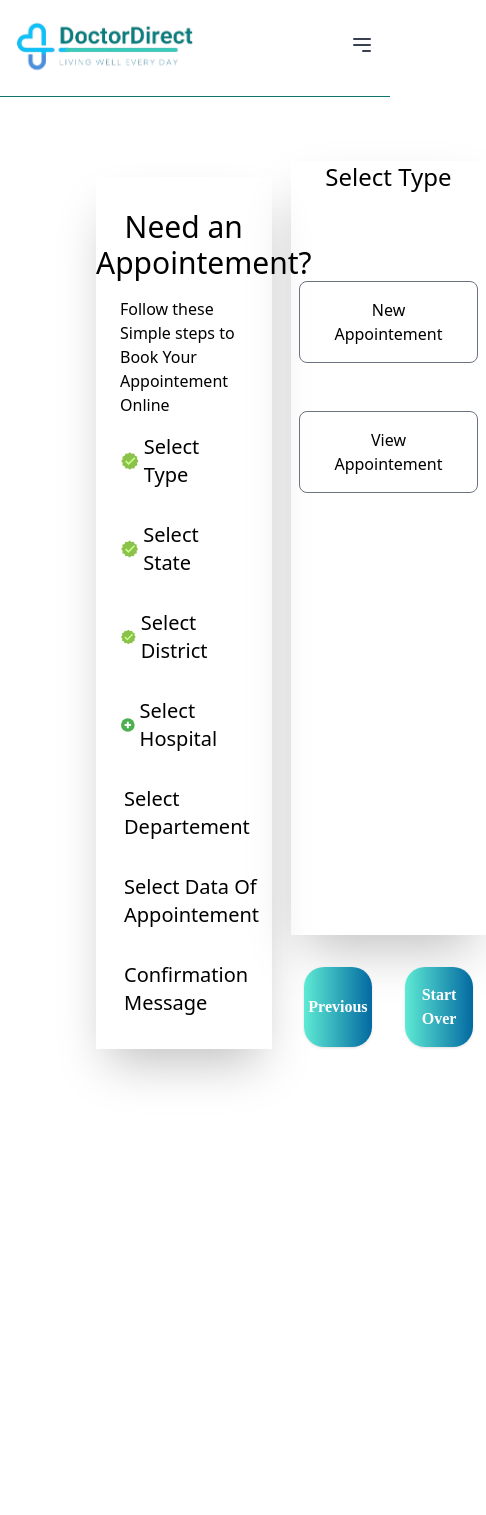
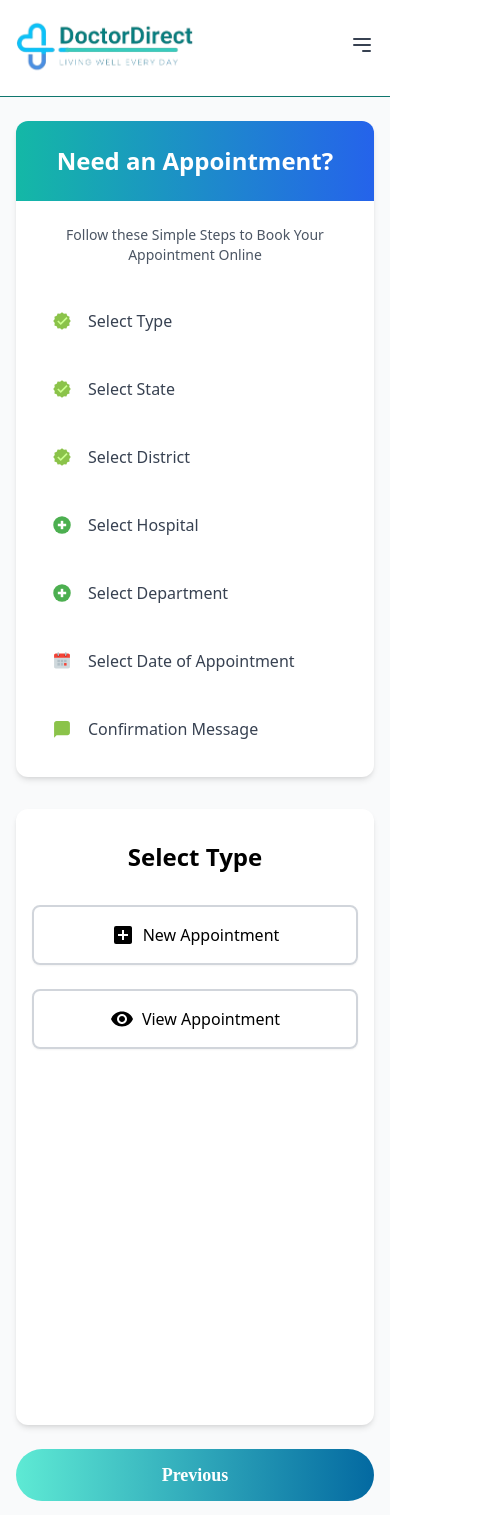
Before and after one commit to ansh-2004/doctor-direct-v2, a React (Create React App) app in the folder frontend/: page /Book_Appointement_type in a window 390 px wide. Shown: the top 1515 px of the page, 486 px wide, since content can reach past the window. Before the commit the page ends 1129 px from the top, so only its background shows below. Built offline with nearby package versions, Linux system fonts and the light colour scheme.

Commit message:
making little bit responsive

```diff
--- a/frontend/src/Components/Button.jsx
+++ b/frontend/src/Components/Button.jsx
@@ -4,7 +4,7 @@ const Button = ({ onClick, children, className = "" }) => {
 	return (
 		<button
 			onClick={onClick}
-			className={`px-10 py-3 text-lg font-semibold text-white transition-all rounded-full sm:text-xl bg-gradient-to-r from-teal-300 to-sky-700 hover:scale-110 font-['Poppins'] ${className}`}
+			className={`px-10 py-3 text-lg font-semibold text-white transition-all rounded-full sm:text-xl bg-gradient-to-r from-teal-300 to-sky-700 hover:scale-105 duration-100 font-['Poppins'] ${className}`}
 		>
 			{children}
 		</button>
--- a/frontend/src/Components/Home/Book_Appointement/Book_Appointement_Mode.jsx
+++ b/frontend/src/Components/Home/Book_Appointement/Book_Appointement_Mode.jsx
@@ -4,24 +4,31 @@ import { useContext } from "react";
 import { AppContext } from "../../Context/AppContext";
 
 const Book_Appointement_Mode = () => {
-
-  const {appointmentData,setAppointmentData} = useContext(AppContext);
-  const clickHandler = (event)=>{
-    setAppointmentData((appointmentData)=>{
-     return { ...appointmentData,type:event.target.innerText,}
-    })
-  }
+	const { appointmentData, setAppointmentData } = useContext(AppContext);
+	const clickHandler = (event) => {
+		setAppointmentData((appointmentData) => {
+			return { ...appointmentData, type: event.target.innerText };
+		});
+	};
 	return (
-    <div className="h-[73vh] overflow-scroll">
-      <div className="text-2xl text-center">Select Mode</div>
+		<div className="h-[73vh] overflow-scroll pt-5">
+			<div className="mb-8 text-2xl font-semibold text-center md:text-3xl">
+				Select Mode
+			</div>
 			<div className="flex flex-col gap-[2rem] my-[5rem]">
 				<Link to="/Book_Appointement_Doctor">
-          <div onClick={clickHandler} className="text-center m-2 p-[1rem] border border-gray-500 rounded-lg transition duration-300 hover:bg-blue-400 hover:text-white hover:">
+					<div
+						onClick={clickHandler}
+						className="text-center m-2 p-[1rem] border border-gray-500 rounded-lg transition duration-300 hover:bg-blue-400 hover:text-white hover:"
+					>
 						Book By Doctor
 					</div>
 				</Link>
 				<Link to="/Book_Appointement_State">
-          <div onClick={clickHandler} className="text-center m-2 p-[1rem] border border-gray-500 rounded-lg transition duration-300 hover:bg-blue-400 hover:text-white hover:">
+					<div
+						onClick={clickHandler}
+						className="text-center m-2 p-[1rem] border border-gray-500 rounded-lg transition duration-300 hover:bg-blue-400 hover:text-white hover:"
+					>
 						Book By Hospital
 					</div>
 				</Link>
--- a/frontend/src/Components/Home/Book_Appointement/Book_Appointement_SelectType.jsx
+++ b/frontend/src/Components/Home/Book_Appointement/Book_Appointement_SelectType.jsx
@@ -1,19 +1,26 @@
 import React from "react";
 import { Link } from "react-router-dom";
+import { MdAddBox, MdRemoveRedEye } from "react-icons/md";
 
 const Book_Appointement_SelectType = () => {
 	return (
-    <div className="h-[73vh] overflow-scroll">
-      <div className="text-2xl text-center">Select Type</div>
-      <div className="flex flex-col gap-[2rem] my-[5rem]">
+		<div className="h-[73vh] w-full overflow-y-auto px-4 md:px-6 py-8">
+			<div className="mb-8 text-2xl font-semibold text-center md:text-3xl">
+				Select Type
+			</div>
+
+			<div className="flex flex-col max-w-lg gap-6 mx-auto my-8">
 				<Link to="/Book_Appointement_Mode">
-          <div className="text-center m-2 p-[1rem] border border-gray-500 rounded-lg transition duration-300 hover:bg-blue-400 hover:text-white hover:">
-            New Appointement
+					<div className="flex items-center justify-center gap-2 px-6 py-4 text-center transition duration-300 border-2 border-gray-300 rounded-lg shadow-sm hover:bg-blue-500 hover:text-white hover:border-blue-500 hover:shadow-md">
+						<MdAddBox className="text-2xl" />
+						<span>New Appointment</span>
 					</div>
 				</Link>
+
 				<Link to="/view_Appointments">
-          <div className="text-center m-2 p-[1rem] border border-gray-500 rounded-lg transition duration-300 hover:bg-blue-400 hover:text-white hover:">
-            View Appointement
+					<div className="flex items-center justify-center gap-2 px-6 py-4 text-center transition duration-300 border-2 border-gray-300 rounded-lg shadow-sm hover:bg-blue-500 hover:text-white hover:border-blue-500 hover:shadow-md">
+						<MdRemoveRedEye className="text-2xl" />
+						<span>View Appointment</span>
 					</div>
 				</Link>
 			</div>
--- a/frontend/src/Components/Home/Book_Appointement/Book_Appointement_Template.jsx
+++ b/frontend/src/Components/Home/Book_Appointement/Book_Appointement_Template.jsx
@@ -11,94 +11,107 @@ import Book_Appointement_Mode from "./Book_Appointement_Mode";
 import Book_Appointement_Doctors from "../../../Pages/Book_Appointement/Book_Appointement_Doctors";
 import Book_Appontement_DoctorsData from "./Book_Appontement_DoctorsData";
 import Book_Appointement_Doctor_Date_Data from "./Book_Appointement_Doctor_Date_Data";
+import Button from "../../Button";
+
+// ... other imports remain the same
 
 const Book_Appointement_Template = ({ type }) => {
 	const navigate = useNavigate();
 	const location = useLocation();
+
 	const prevhandler = () => {
 		navigate(-1);
 	};
+
 	const starthandler = () => {
 		navigate("/Book_Appointement_type");
 	};
 
+	const renderMainContent = () => {
+		const components = {
+			State: Book_Appointement_State_Data,
+			District: Book_Appointement_District_Data,
+			Hospital: Book_Appointement_HospitalData,
+			Select_Type: Book_Appointement_SelectType,
+			Depart: Book_Appointement_DepartType,
+			Mode: Book_Appointement_Mode,
+			Doctors: Book_Appontement_DoctorsData,
+			Doctor_Date: Book_Appointement_Doctor_Date_Data,
+		};
+
+		const Component = components[type];
+		return Component ? <Component /> : null;
+	};
+
 	return (
-    <div className="flex gap-[5%]">
-      <div className="h-[70%] w-[45%] shadow-2xl ml-[6rem] my-[5rem] py-[2rem]">
-        <div className="text-3xl text-center">Need an Appointement?</div>
-        <div className="my-4 mx-6">
-          Follow these Simple steps to Book Your Appointement Online
+		<div className="min-h-screen px-4 py-6 bg-gray-50 md:px-8 md:py-10">
+			<div className="mx-auto max-w-7xl">
+				<div className="flex flex-col gap-8 md:flex-row md:gap-12">
+					{/* Left Side - Steps */}
+					<AppointmentSteps />
+
+					{/* Right Side - Content */}
+					<div className="w-full md:w-[50%] flex flex-col">
+						<div className="flex-1 mb-6 bg-white shadow-md rounded-xl">
+							{renderMainContent()}
 						</div>
-        <div className="mx-6 flex flex-col gap-y-8">
-          <div className="flex items-center gap-1 text-xl">
-            <FcApproval />
-            Select Type
+
+						{location.pathname !== "/Book_Appointement_Type" && (
+							<div className="flex flex-col justify-center gap-4 sm:flex-row">
+								<Button onClick={prevhandler} className="w-full px-8 sm:w-auto">
+									Previous
+								</Button>
+								<Button
+									onClick={starthandler}
+									className="w-full px-8 sm:w-auto"
+								>
+									Start Over
+								</Button>
 							</div>
-          <div className="flex items-center gap-1 text-xl">
-            <FcApproval />
-            Select State
-          </div>
-          <div className="flex items-center gap-1 text-xl">
-            <FcApproval />
-            Select District
-          </div>
-          <div className="flex items-center gap-1 text-xl">
-            <FcPlus />
-            Select Hospital
-          </div>
-          <div className="flex items-center gap-1 text-xl">
-            <FcPlus />
-            Select Departement
-          </div>
-          <div className="flex items-center gap-1 text-xl">
-            <FcPlanner />
-            Select Data Of Appointement
-          </div>
-          <div className="flex items-center gap-1 text-xl">
-            <FcComments />
-            Confirmation Message
+						)}
 					</div>
 				</div>
 			</div>
-      <div className="w-[50%] mr-[6rem] mt-[4rem]">
-        <div className="h-[80%] shadow-2xl mb-[2rem]">
-          {type === "State" ? (
-            <Book_Appointement_State_Data />
-          ) : type === "District" ? (
-            <Book_Appointement_District_Data />
-          ) : type === "Hospital" ? (
-            <Book_Appointement_HospitalData />
-          ) : type === "Select_Type" ? (
-            <Book_Appointement_SelectType />
-          ) : type === "Depart" ? (
-            <Book_Appointement_DepartType />
-          ) : type === "Mode" ? (
-            <Book_Appointement_Mode />
-          ) : type === "Doctors" ? (
-            <Book_Appontement_DoctorsData/>
-          ) : type === "Doctor_Date" ? (
-            <Book_Appointement_Doctor_Date_Data/>
-          ) : null}
 		</div>
-        <div className="flex gap-5 mb-[2rem] justify-evenly">
-          {location.pathname !== "/Book_Appointement_Type" && (
-            <>
-              <div onClick={prevhandler} className=" w-[35%] flex px-7 py-4 bg-gradient-to-r from-teal-300 to-sky-700 rounded-[19.99px] shadow justify-center items-center cursor-pointer">
-                <button
-                  className="text-center text-white font-semibold font-['Poppins']"
+	);
+};
+
+const AppointmentSteps = () => {
+	const steps = [
+		{ icon: <FcApproval />, text: "Select Type" },
+		{ icon: <FcApproval />, text: "Select State" },
+		{ icon: <FcApproval />, text: "Select District" },
+		{ icon: <FcPlus />, text: "Select Hospital" },
+		{ icon: <FcPlus />, text: "Select Department" },
+		{ icon: <FcPlanner />, text: "Select Date of Appointment" },
+		{ icon: <FcComments />, text: "Confirmation Message" },
+	];
+
+	return (
+		<div className="w-full md:w-[45%] bg-white rounded-xl shadow-md overflow-hidden">
+			<div className="p-6 bg-gradient-to-r from-teal-500 to-blue-600">
+				<h2 className="text-2xl font-bold text-center text-white md:text-3xl">
+					Need an Appointment?
+				</h2>
+			</div>
+
+			<div className="p-6">
+				<p className="mb-8 text-sm text-center text-gray-600 md:text-base md:text-left">
+					Follow these Simple Steps to Book Your Appointment Online
+				</p>
+
+				<div className="space-y-5">
+					{steps.map((step, index) => (
+						<div
+							key={index}
+							className="flex items-center gap-4 p-3 transition-colors rounded-lg hover:bg-gray-50 group"
 						>
-                  Previous
-                </button>
+							<div className="text-xl md:text-2xl">{step.icon}</div>
+							<span className="font-medium text-gray-700 transition-colors group-hover:text-teal-600">
+								{step.text}
+							</span>
 						</div>
-              <div onClick={starthandler} className=" w-[35%] flex px-7 py-4 bg-gradient-to-r from-teal-300 to-sky-700 rounded-[19.99px] shadow justify-center items-center cursor-pointer">
-                <button
-                  className="text-center text-white font-semibold font-['Poppins']"
-                >
-                  Start Over
-                </button>
-              </div>
-            </>
-          )}
+					))}
 				</div>
 			</div>
 		</div>
--- a/frontend/src/Components/Home/Book_Appointement/Book_Appontement_DoctorsData.jsx
+++ b/frontend/src/Components/Home/Book_Appointement/Book_Appontement_DoctorsData.jsx
@@ -5,7 +5,7 @@ import { SpinningCircles } from "react-loading-icons";
 
 const Book_Appontement_DoctorsData = () => {
 	const { setDoctor } = useContext(AppContext);
-  const [allDoctors,setAllDoctors] = useState([]);
+	const [allDoctors, setAllDoctors] = useState([]);
 	const [loading, setLoading] = useState(true);
 
 	useEffect(() => {
@@ -40,8 +40,10 @@ const Book_Appontement_DoctorsData = () => {
 	};
 
 	return (
-    <div className="h-[73vh] flex flex-col items-center overflow-scroll">
-      <div className="text-2xl text-center mb-4">Select State</div>
+		<div className="h-[73vh] flex flex-col items-center overflow-scroll pt-5">
+			<div className="mb-8 text-2xl font-semibold text-center md:text-3xl">
+				Select Doctor
+			</div>
 			<div className="w-full max-w-[90%]">
 				{loading ? (
 					<div className="w-full h-[60vh] flex justify-center items-center">
```
Also changed, not shown: frontend/src/Components/Home/Book_Appointement/Book_Appointement_Doctor_Date_Data.jsx (+57 -24 lines). Lines whose indentation alone changed are shown as unchanged.
